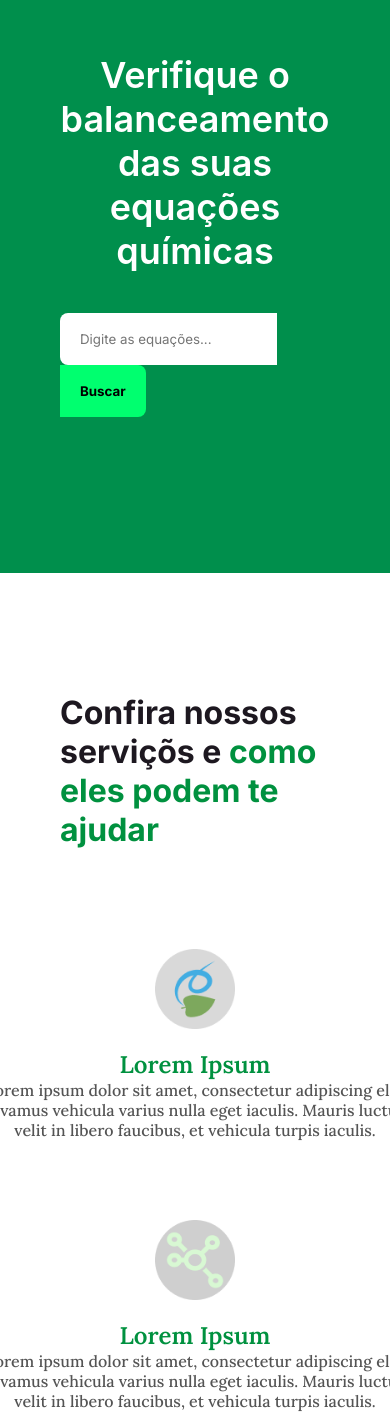
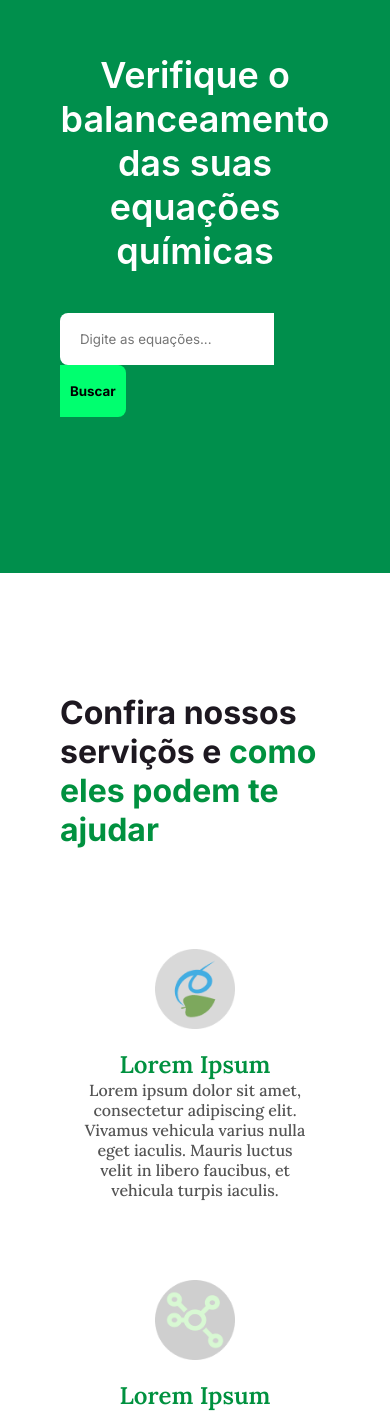
Before and after one commit to oguialmeida/Alchemy-Paracelso, a React (Create React App) app in the folder paracelso/: page / in a window 390 px wide. Shown: the part 142-1555 px from the top of the page. Built offline with nearby package versions, Linux system fonts and the light colour scheme.

Commit message:
Correção na responsividade

```diff
--- a/paracelso/src/components/styles/Footer.module.css
+++ b/paracelso/src/components/styles/Footer.module.css
@@ -82,4 +82,12 @@
         text-decoration: none;
         color: #FFFFFF;
     }
+
+    .Logo{
+        width: 180px;
+    }
+
+    .Direitos{
+        font-size: 10px;
+    }
 }
--- a/paracelso/src/global-styles/App.css
+++ b/paracelso/src/global-styles/App.css
@@ -64,7 +64,7 @@
 .TextBox {
   display: flex;
   flex-direction: column;
-  margin-bottom: 30px;
+  margin-bottom: 20px;
 }
 
 .ItemTitleLeft {
@@ -149,6 +149,7 @@ section {
   }
 
   .ItemTitle {
+    margin-inline: 20px;
     font-family: Lora;
     font-size: 24px;
     font-weight: 600;
@@ -157,6 +158,7 @@ section {
   }
 
   .ItemText {
+    margin-inline: 20px;
     font-family: Lora;
     font-size: 16px;
     font-weight: 500;
@@ -184,4 +186,23 @@ section {
     flex-direction: column;
     margin-bottom: 40px;
   }
+
+  .ProfilePicture {
+    width: 180px;
+    height: 180px;
+    border-radius: 90px;
+  }
+
+  .Plant{
+    width: 220px;
+  }
+
+  .Input{
+    width: auto;
+  }
+
+  .Button{
+    width: auto;
+    padding: 10px;
+  }
 }
```
